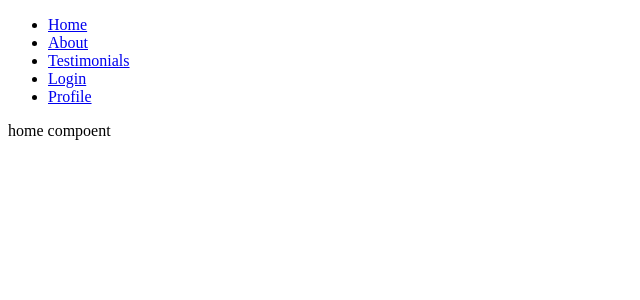
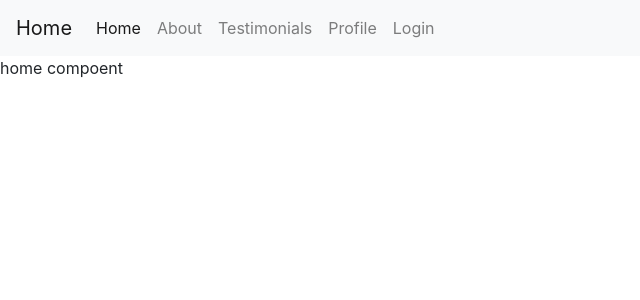
Before and after one commit to foolhardy21/medicine-app, a React (Create React App) app in the folder medicineapp-frontend/: page / in a window 1280 px wide. Shown: the top 300 px of the page, without its empty margins (0-640 px from the left). Built offline with nearby package versions, Linux system fonts and the light colour scheme.

Commit message:
feat - navigation menu

```diff
--- a/medicineapp-frontend/public/index.html
+++ b/medicineapp-frontend/public/index.html
@@ -15,6 +15,7 @@
       user's mobile device or desktop. See https://developers.google.com/web/fundamentals/web-app-manifest/
     -->
     <link rel="manifest" href="%PUBLIC_URL%/manifest.json" />
+    <link rel="stylesheet" href="https://maxcdn.bootstrapcdn.com/bootstrap/4.0.0/css/bootstrap.min.css" integrity="sha384-Gn5384xqQ1aoWXA+058RXPxPg6fy4IWvTNh0E263XmFcJlSAwiGgFAW/dAiS6JXm" crossorigin="anonymous">
     <!--
       Notice the use of %PUBLIC_URL% in the tags above.
       It will be replaced with the URL of the `public` folder during the build.
@@ -39,5 +40,8 @@
       To begin the development, run `npm start` or `yarn start`.
       To create a production bundle, use `npm run build` or `yarn build`.
     -->
+    <script src="https://code.jquery.com/jquery-3.2.1.slim.min.js" integrity="sha384-KJ3o2DKtIkvYIK3UENzmM7KCkRr/rE9/Qpg6aAZGJwFDMVNA/GpGFF93hXpG5KkN" crossorigin="anonymous"></script>
+    <script src="https://cdnjs.cloudflare.com/ajax/libs/popper.js/1.12.9/umd/popper.min.js" integrity="sha384-ApNbgh9B+Y1QKtv3Rn7W3mgPxhU9K/ScQsAP7hUibX39j7fakFPskvXusvfa0b4Q" crossorigin="anonymous"></script>
+    <script src="https://maxcdn.bootstrapcdn.com/bootstrap/4.0.0/js/bootstrap.min.js" integrity="sha384-JZR6Spejh4U02d8jOt6vLEHfe/JQGiRRSQQxSfFWpi1MquVdAyjUar5+76PVCmYl" crossorigin="anonymous"></script>
   </body>
 </html>
--- a/medicineapp-frontend/src/App.js
+++ b/medicineapp-frontend/src/App.js
@@ -1,32 +1,17 @@
 import React from 'react'
-import {BrowserRouter as Router, Switch, Route, Link} from 'react-router-dom'
+import {BrowserRouter as Router, Switch, Route} from 'react-router-dom'
 import About from './pages/About'
 import Login from './pages/Login'
 import Profile from './pages/Profile'
 import Testimonials from './pages/Testimonials'
 import Home from './pages/Home'
+import Header from './components/Header'
 
 const App = () => {
   return (
     <div>
       <Router>
-        <ul>
-          <li>
-            <Link to='/'>Home</Link>
-          </li>
-          <li>
-            <Link to='/about'>About</Link>
-          </li>
-          <li>
-            <Link to='/testimonials'>Testimonials</Link>
-          </li>
-          <li>
-            <Link to='/login'>Login</Link>
-          </li>
-          <li>
-            <Link to='/profile'>Profile</Link>
-          </li>
-        </ul>
+        <Header />
         <Switch>
           <Route path='/testimonials'>
             <Testimonials />
--- a/medicineapp-frontend/src/components/Header.js
+++ b/medicineapp-frontend/src/components/Header.js
@@ -1,10 +1,36 @@
 import React from 'react'
+import { Link } from 'react-router-dom'
 
 function Header() {
   return (
-    <div>
+    <>
+      <nav class="navbar navbar-expand-lg navbar-light bg-light">
+        <Link class="navbar-brand" to="/">Home</Link>
+        <button class="navbar-toggler" type="button" data-toggle="collapse" data-target="#navbarSupportedContent" aria-controls="navbarSupportedContent" aria-expanded="false" aria-label="Toggle navigation">
+            <span class="navbar-toggler-icon"></span>
+        </button>
 
-    </div>
+        <div class="collapse navbar-collapse" id="navbarSupportedContent">
+            <ul class="navbar-nav mr-auto">
+                <li class="nav-item active">
+                    <Link class="nav-link" to="/">Home <span class="sr-only">(current)</span></Link>
+                </li>
+                <li class="nav-item">
+                    <Link class="nav-link" to="/about">About</Link>
+                </li>
+                <li class="nav-item">
+                    <Link class="nav-link" to="/testimonials">Testimonials</Link>
+                </li>
+                <li class="nav-item">
+                    <Link class="nav-link" to="/profile">Profile</Link>
+                </li>
+                <li class="nav-item">
+                    <Link class="nav-link" to="/login">Login</Link>
+                </li>
+            </ul>
+        </div>
+</nav>
+    </>
   );
 }
 
```
